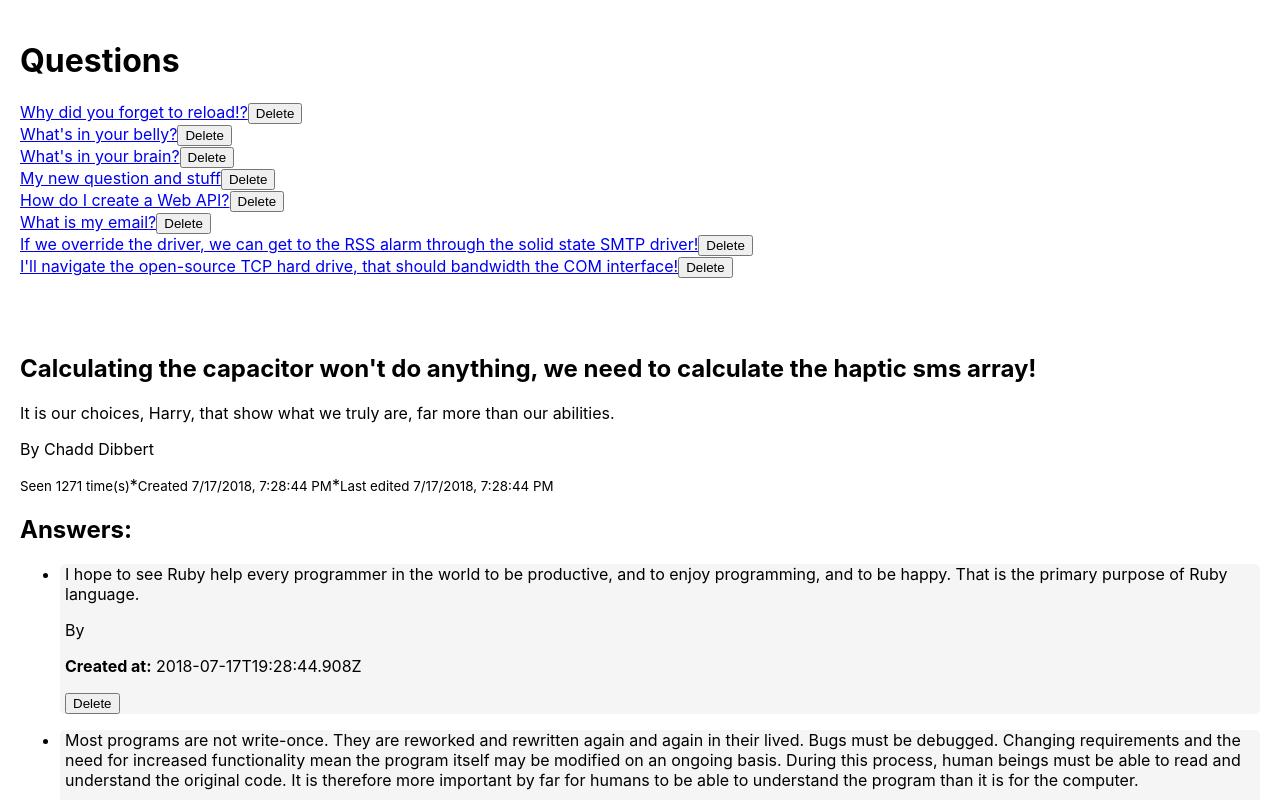
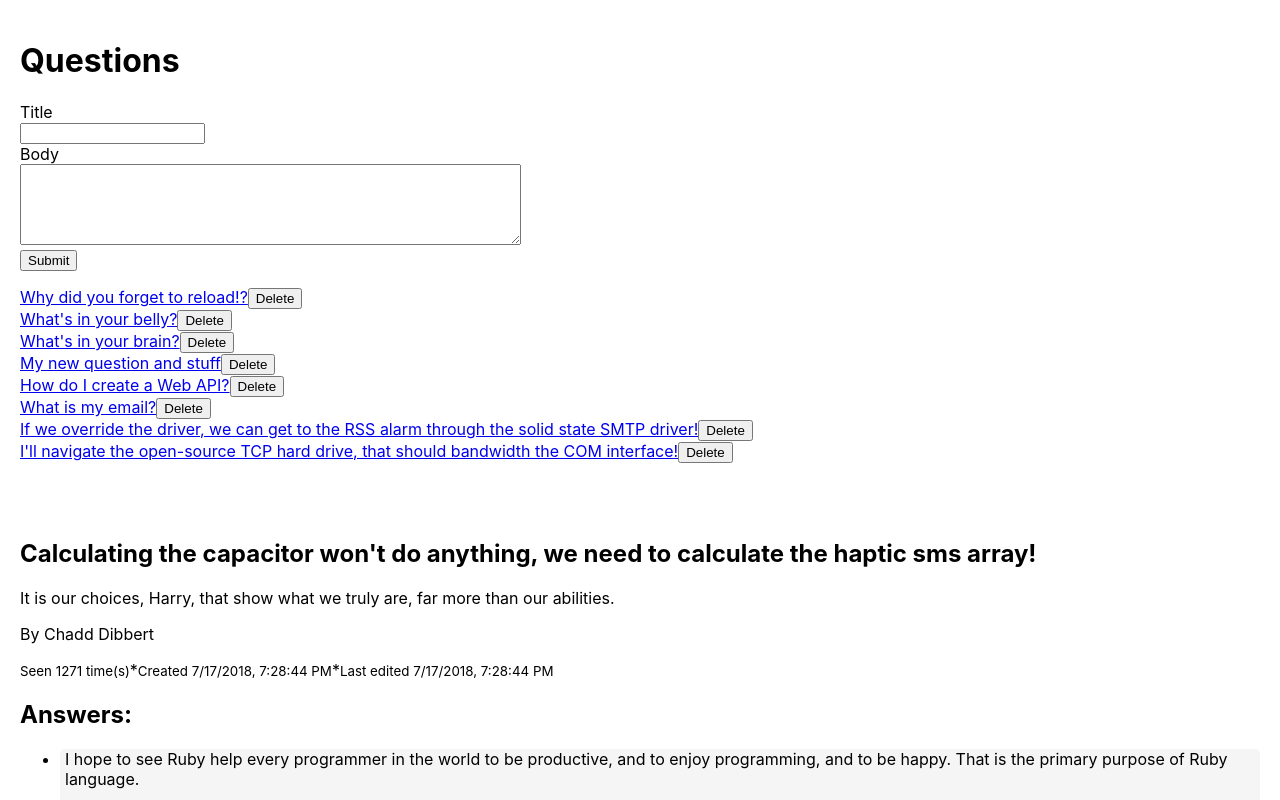
Before and after one commit to CodeCoreYVR/awesome-answers-react-september-2020, a React (Create React App) app: page / in a window 1280 px wide. Shown: the top 800 px of the page. Built offline with nearby package versions, Linux system fonts and the light colour scheme.

Commit message:
create new question

```diff
--- /dev/null
+++ b/src/components/NewQuestionForm.js
@@ -0,0 +1,35 @@
+import React from 'react';
+
+const NewQuestionForm = (props) => {
+  const { onSubmit } = props;
+  const handleSubmit = (event) => {
+    event.preventDefault();
+    const formData = new FormData(event.currentTarget);
+    const params = {
+      title: formData.get('title'),
+      body: formData.get('body')
+    };
+    onSubmit(params);
+    event.currentTarget.reset();
+  }
+
+  return(
+    <form className='question-form' onSubmit={handleSubmit}>
+      <div>
+        <label htmlFor='title'>Title</label>
+        <br />
+        <input name='title' id='title' />
+      </div>
+      <div>
+        <label htmlFor='body'>Body</label>
+        <br />
+        <textarea name='body' is='body' cols='60' rows='5'/>
+      </div>
+      <div>
+        <input type='submit' value='Submit'/>
+      </div>
+    </form>
+  );
+};
+
+export default NewQuestionForm;
--- a/src/components/QuestionIndexPage.js
+++ b/src/components/QuestionIndexPage.js
@@ -1,4 +1,5 @@
 import React, { Component } from 'react';
+import NewQuestionForm from './NewQuestionForm';
 
 import questionsData from '../questionData';
 class QuestionIndexPage extends Component {
@@ -9,6 +10,8 @@ class QuestionIndexPage extends Component {
     this.state = {
       questions: questionsData
     }
+
+    this.createQuestion = this.createQuestion.bind(this)
   }
 
   deleteQuestion(id) {
@@ -25,10 +28,25 @@ class QuestionIndexPage extends Component {
     })
   }
 
+  createQuestion(params) {
+    this.setState((state) => {
+      return {
+        questions: [
+          {
+            id: (Math.max(...state.questions.map(q => q.id)) + 1), // get the largest id out of all the question ids then added 1 to it
+            ...params
+          },
+          ...state.questions
+        ]
+      }
+    })
+  }
+
   render() {
     return (
       <main>
         <h1>Questions</h1>
+        <NewQuestionForm onSubmit={this.createQuestion}/>
         <ul style={{ padding: 0, listStyle: 'none'}}>
           {
             this.state.questions.map(question => {
```
